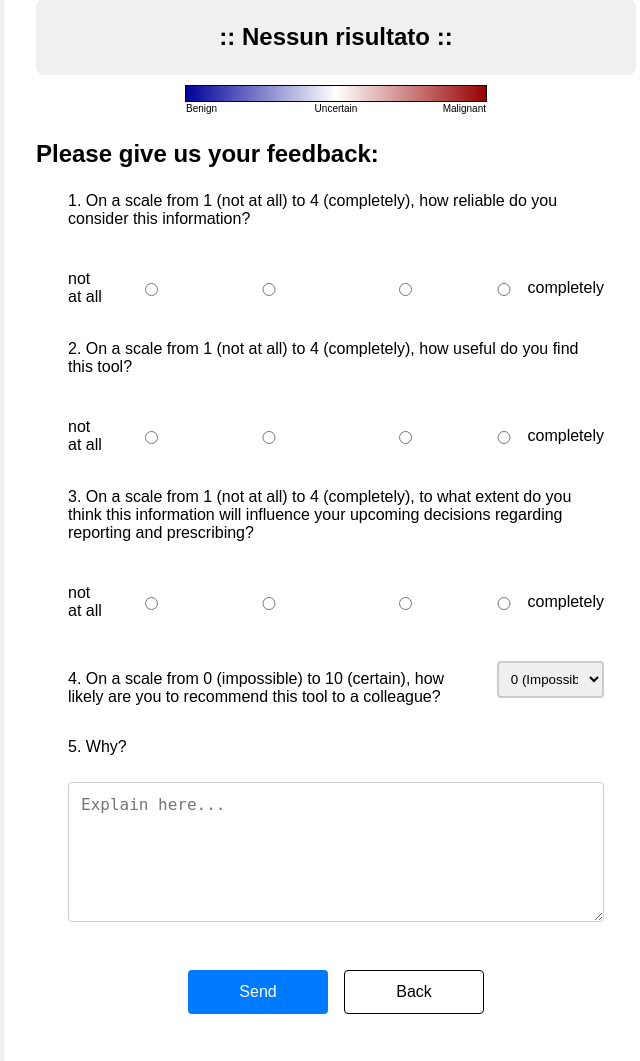
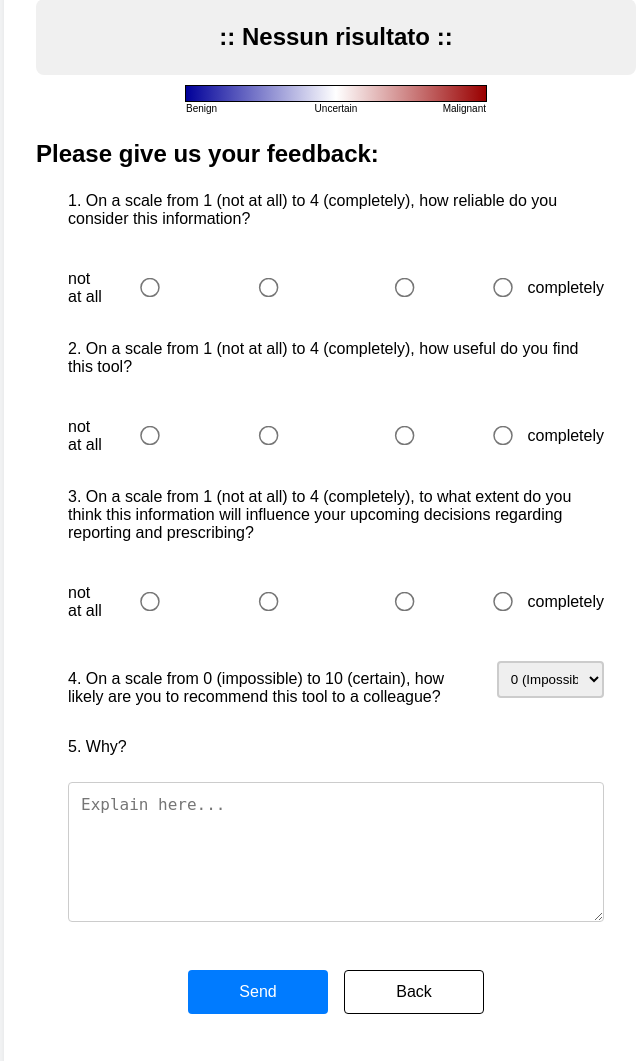
Before and after one commit to teozaffo/progetto_MLEUS, a Flask app: page /prediction in a window 1280 px wide. Shown: the part 191-1252 px from the top of the page, without its empty margins (304-944 px from the left). Run offline with Flask 3, Linux system fonts and the light colour scheme.

Commit message:
allargati radio button

```diff
--- a/sito/static/style.css
+++ b/sito/static/style.css
@@ -66,6 +66,12 @@ textarea {
   resize: vertical; /* consente all'utente di ridimensionare in verticale */
   display: block;
   margin-top: 0.5rem;
+}
+
+input[type="radio"] {
+  transform: scale(1.5); /* Aumenta la dimensione (puoi anche usare 1.4, 1.6...) */
+  margin: 0 4px;
+  cursor: pointer;
 }
 
 .button-row {
```
